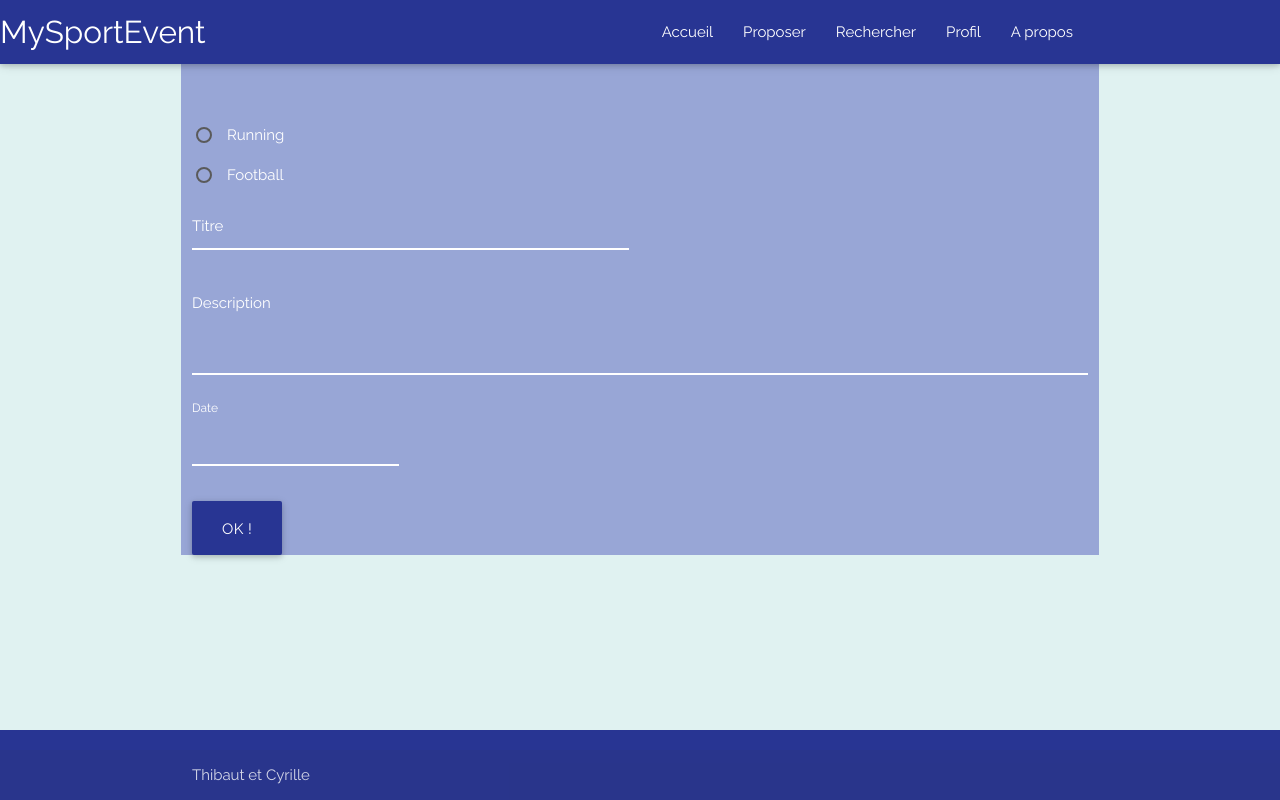
After one commit to thibaut2g/MySportEvent, a PHP site: page /proposer.php in a window 1280 px wide. The commit adds this page. Run offline with PHP 8.4, Linux system fonts and the light colour scheme; some libraries are stand-ins or nearby versions.

Commit message:
Début du formulaire de création d'events

```diff
--- a/footer.php
+++ b/footer.php
@@ -16,14 +16,22 @@
 
   <!--  Scripts-->
   <script src="https://code.jquery.com/jquery-2.1.1.min.js"></script>
-  <script src="/Experiment/js/materialize.js"></script>
-  <script src="/Experiment/js/init.js"></script>
+  <script src="js/materialize.js"></script>
+  <script src="js/init.js"></script>
+  <script src="js/main.js"></script>
    <script type="text/javascript" charset="utf-8">
 
   $(".button-collapse").sideNav();
-        $(document).ready(function(){
+  $(document).ready(function(){
     $('.scrollspy').scrollSpy();
   });
-</script>
+  $(document).ready(function() {
+    $('select').material_select();
+  });
+  $('.datepicker').pickadate({
+    selectMonths: true, // Creates a dropdown to control month
+    selectYears: 15 // Creates a dropdown of 15 years to control year
+  });
+  </script>
   </body>
 </html>
--- a/header.php
+++ b/header.php
@@ -19,7 +19,7 @@
 
       <ul class="right hide-on-med-and-down">
               <li><a href="index.php">Accueil</a></li>
-              <li> <a href="#/photo.php">Proposer</a> </li>
+              <li> <a href="proposer.php">Proposer</a> </li>
               <li><a href="#">Rechercher</a></li>
               <li><a href="#">Profil</a></li>
               <li><a href="about.php">A propos</a></li>
--- /dev/null
+++ b/proposer.php
@@ -0,0 +1,38 @@
+<?php include "header.php" ?>
+	<div class="container">
+		<div class="row">
+
+			<form class="col s12">
+					<div class="top"></div>
+			      <div class="row">
+			      	<div class="col s12">
+						<p>
+					      <input name="group1" type="radio" id="test1" />
+					      <label for="test1">Running</label>
+					    </p>
+					    <p>
+					      <input name="group1" type="radio" id="test2" />
+					      <label for="test2">Football</label>
+					    </p>
+			        </div>
+
+			        <div class="input-field col s6">
+			          <input id="titre" type="text" class="validate">
+			          <label for="titre">Titre</label>
+			        </div>
+
+			        <div class="input-field col s12">
+			          <textarea id="icon_prefix2" class="materialize-textarea"></textarea>
+			          <label for="icon_prefix2">Description</label>
+			        </div>
+
+			        <div class="col s3">
+				  			<label for="date">Date</label>
+				  			 <input id="date" type="date" class="datepicker">
+				  	</div>
+			      </div>
+		      	<input class="large btn-large indigo darken-3" type="submit" value="Ok !" />
+			</form>
+		</div>
+	</div>
+<?php include "footer.php" ?>
```
Also changed, not shown: index.php (+17 -5 lines), test.php (added, +51 -0 lines).
